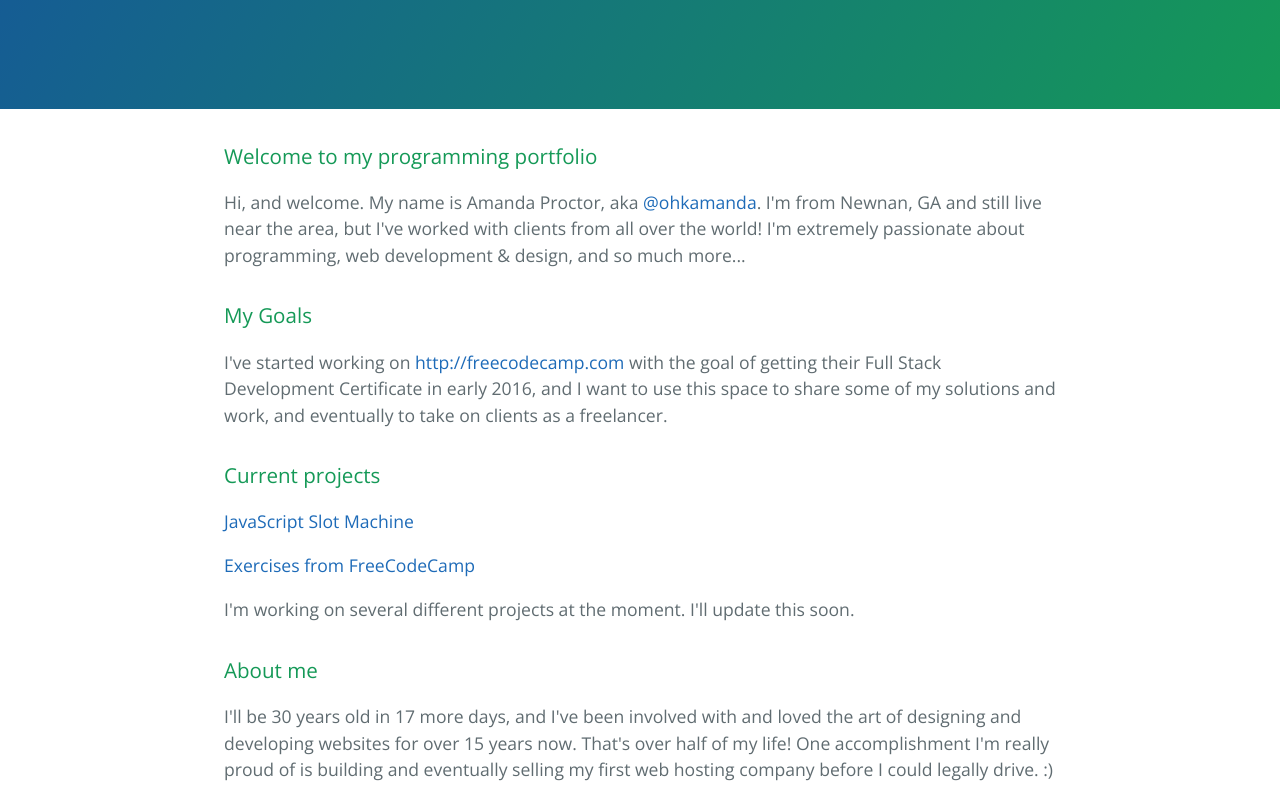
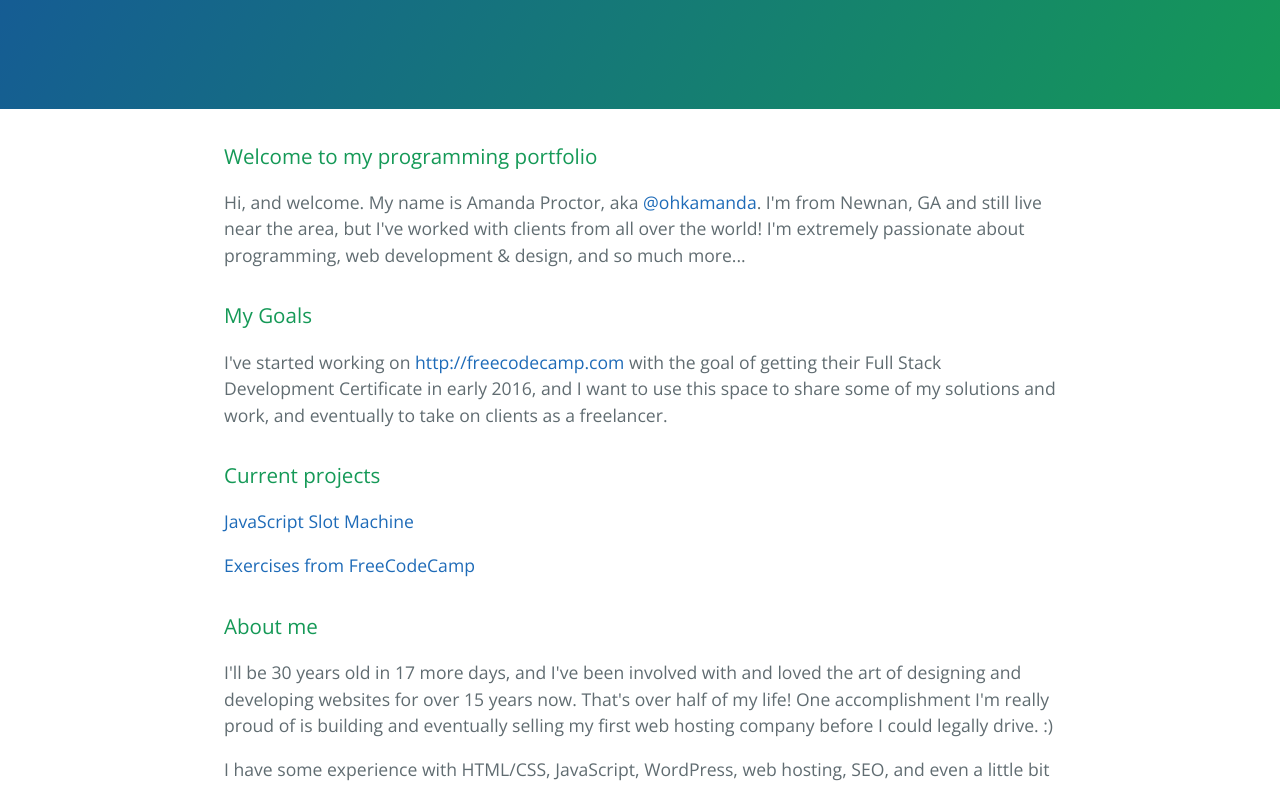
Before and after one commit to ohkamanda/ohkamanda.github.io, a plain HTML site: page index.html in a window 1280 px wide. Shown: the part 208-995 px from the top of the page. Drawn offline with nearby package versions, Linux system fonts and the light colour scheme.

Commit message:
Update index.html

```diff
--- a/index.html
+++ b/index.html
@@ -33,8 +33,6 @@
 
 <p><a href="http://ohkamanda.github.io/FreeCodeCamp/">Exercises from FreeCodeCamp</a></p>
 
-<p>I'm working on several different projects at the moment. I'll update this soon.</p>
-
 <h3>
 <a id="about-me" class="anchor" href="#about-me" aria-hidden="true"><span class="octicon octicon-link"></span></a>About me</h3>
 
```
